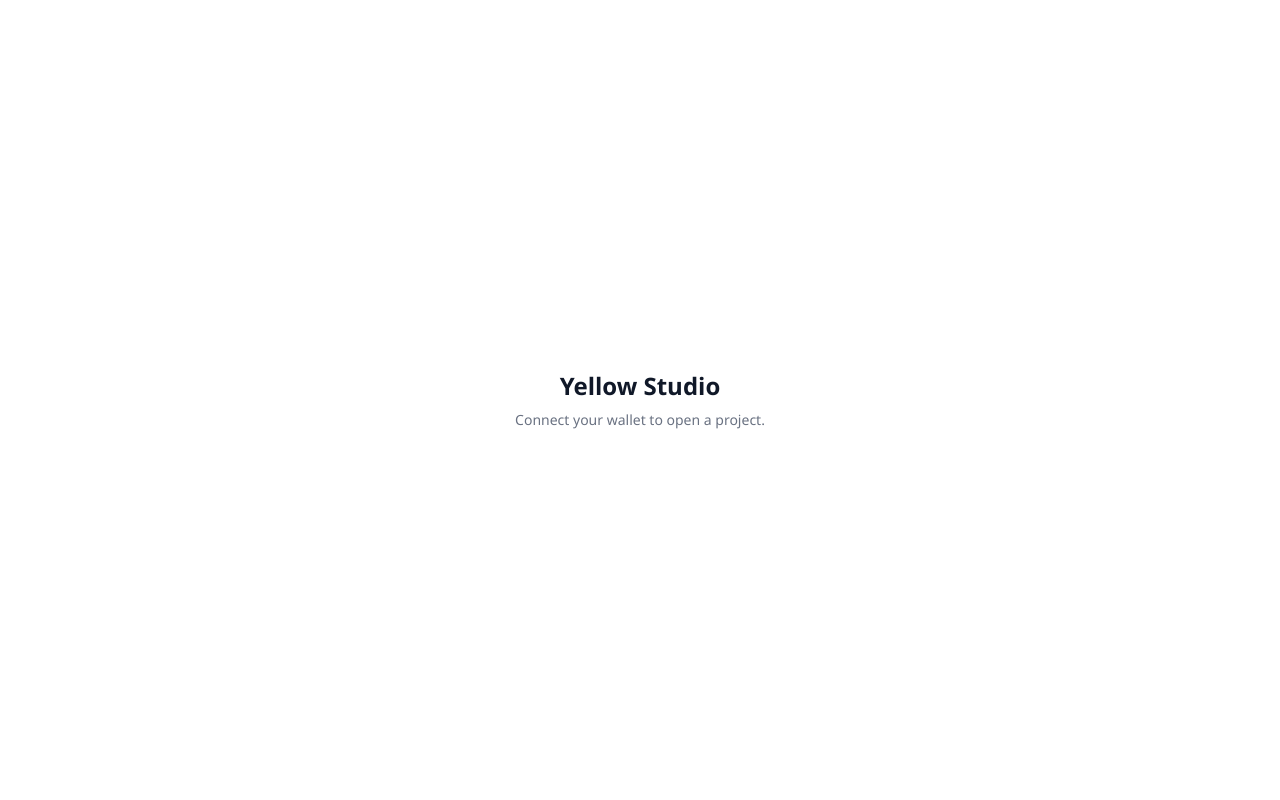
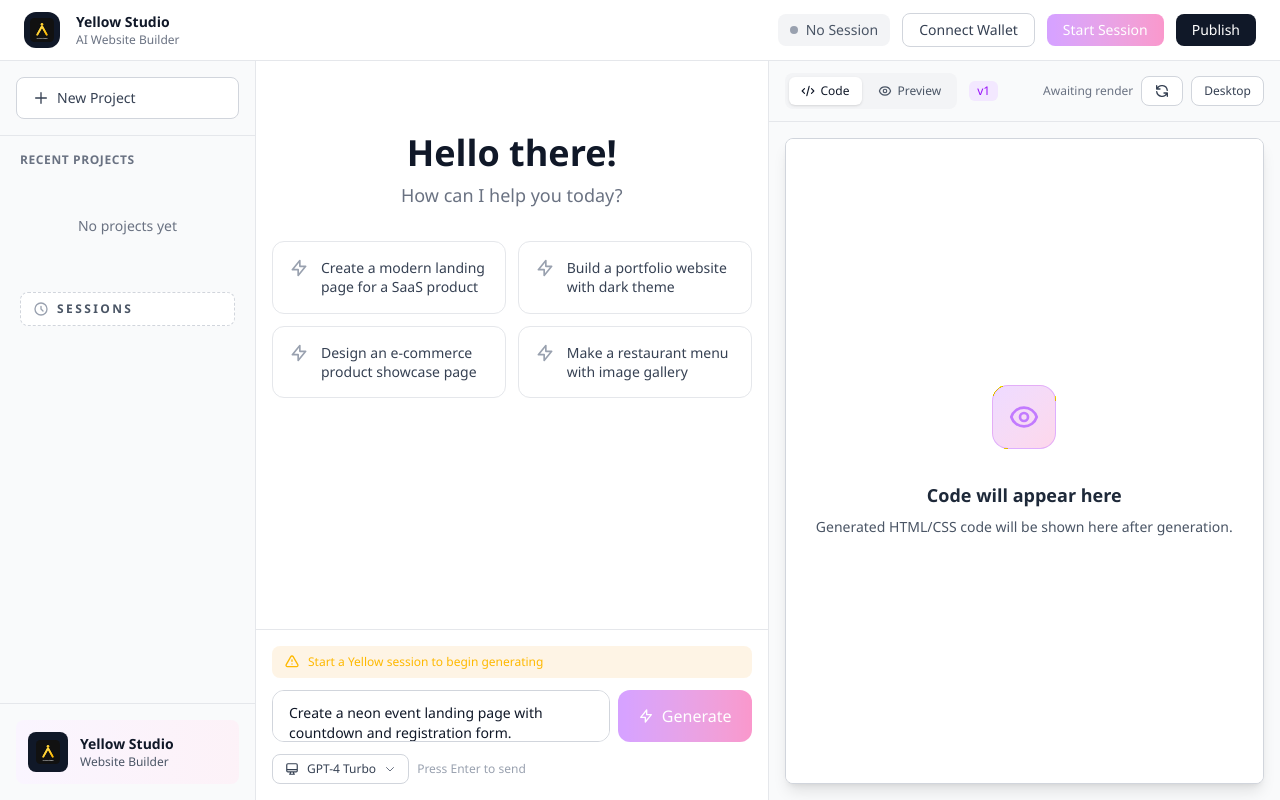
Before and after one commit to satyasandeep007/yellow-studio, a Next.js app: page /user/projects in a window 1280 px wide. Built offline with nearby package versions, Linux system fonts and the light colour scheme.

Commit message:
feat(ui): show full builder shell on /user/projects with empty state

```diff
--- a/app/user/projects/page.tsx
+++ b/app/user/projects/page.tsx
@@ -1,56 +1,163 @@
 "use client";
 
-import { useEffect, useState } from "react";
-import { useRouter } from "next/navigation";
+import { BuilderHeader } from "@/components/BuilderHeader";
+import { ChatPanel } from "@/components/ChatPanel";
+import { PreviewPanel } from "@/components/PreviewPanel";
+import { Sidebar } from "@/components/Sidebar";
+import { WalletModal } from "@/components/WalletModal";
+import { ProjectShell } from "@/components/project/ProjectShell";
+import { useGeneration } from "@/lib/hooks/useGeneration";
+import { useProjects } from "@/lib/hooks/useProjects";
+import { useWalletSession } from "@/lib/hooks/useWalletSession";
+import { useState } from "react";
 
-type EthereumProvider = {
-  request: (args: { method: string; params?: unknown[] }) => Promise<unknown>;
-};
+export default function ProjectsPage() {
+  const [prompt, setPrompt] = useState(
+    "Create a neon event landing page with countdown and registration form."
+  );
+  const [lastUpdatedLabel, setLastUpdatedLabel] = useState("Awaiting render");
+  const [previewMode, setPreviewMode] = useState<"code" | "preview">("code");
+  const [selectedModel, setSelectedModel] = useState<
+    "gpt-4" | "gpt-3.5-turbo" | "gpt-4o"
+  >("gpt-4");
 
-export default function ProjectsIndex() {
-  const router = useRouter();
-  const [status, setStatus] = useState("Checking wallet...");
+  const {
+    hasProvider,
+    walletConnected,
+    walletAddress,
+    walletModalOpen,
+    walletError,
+    sessionActive,
+    sessionBalance,
+    sessionId,
+    sessionTokens,
+    setSessionTokens,
+    setSessionBalance,
+    handleConnectWallet,
+    handleDisconnectWallet,
+    handleConnectMetaMask,
+    handleStartSession,
+    handleEndSession,
+    setWalletModalOpen,
+  } = useWalletSession();
 
-  useEffect(() => {
-    const provider =
-      typeof window !== "undefined"
-        ? (window as { ethereum?: EthereumProvider }).ethereum
-        : undefined;
-    if (!provider) {
-      setStatus("Connect your wallet to open a project.");
-      return;
-    }
+  const {
+    projects,
+    currentProjectId,
+    currentProjectName,
+    messages,
+    setMessages,
+    previewHtml,
+    setPreviewHtml,
+    generationCount,
+    setGenerationCount,
+    projectTokens,
+    setProjectTokens,
+    handleNewProject,
+    handleSelectProject,
+    resetProjectState,
+  } = useProjects({
+    walletConnected,
+    walletAddress,
+    urlProjectId: null,
+  });
 
-    provider
-      .request({ method: "eth_accounts" })
-      .then((accounts) => {
-        const list = Array.isArray(accounts) ? (accounts as string[]) : [];
-        if (!list.length) {
-          setStatus("Connect your wallet to open a project.");
-          return;
-        }
-        return fetch(`/api/db/projects?wallet=${list[0]}`);
+  const canGenerate = walletConnected && sessionActive;
+
+  const { isGenerating, handleGenerate } = useGeneration({
+    canGenerate,
+    prompt,
+    setPrompt,
+    selectedModel,
+    messages,
+    setMessages,
+    previewHtml,
+    setPreviewHtml,
+    currentProjectId,
+    generationCount,
+    setGenerationCount,
+    setLastUpdatedLabel,
+    setPreviewMode,
+    projectTokens,
+    setProjectTokens,
+    sessionTokens,
+    setSessionTokens,
+    sessionId,
+    sessionBalance,
+    setSessionBalance,
+    currentProjectName,
+  });
+
+  const handleCreateProject = () => {
+    if (!walletAddress) return;
+    const projectName = window.prompt("Name your project");
+    if (!projectName?.trim()) return;
+    handleNewProject(projectName.trim())
+      .then(() => {
+        resetProjectState();
+        setPrompt("");
       })
-      .then((res) => (res ? res.json() : null))
-      .then((data) => {
-        const projectId = data?.projects?.[0]?.id;
-        if (projectId) {
-          router.replace(`/user/projects/${projectId}`);
-        } else {
-          setStatus("No projects yet. Create your first project.");
-        }
-      })
-      .catch(() => {
-        setStatus("Connect your wallet to open a project.");
-      });
-  }, [router]);
+      .catch(() => {});
+  };
 
   return (
-    <div className="flex min-h-screen items-center justify-center bg-white px-6">
-      <div className="max-w-md text-center">
-        <h1 className="text-2xl font-semibold text-gray-900">Yellow Studio</h1>
-        <p className="mt-2 text-sm text-gray-500">{status}</p>
-      </div>
-    </div>
+    <ProjectShell
+      header={
+        <BuilderHeader
+          walletConnected={walletConnected}
+          walletAddress={walletAddress}
+          onConnectWallet={handleConnectWallet}
+          onDisconnectWallet={handleDisconnectWallet}
+          sessionActive={sessionActive}
+          sessionBalance={sessionBalance}
+          onStartSession={handleStartSession}
+          onEndSession={handleEndSession}
+          sessionTokens={sessionTokens}
+        />
+      }
+      sidebar={
+        <Sidebar
+          projects={projects.map((project) => ({
+            id: project.id,
+            name: project.name,
+            updatedAt: project.updated_at || "",
+          }))}
+          currentProjectId={currentProjectId || ""}
+          onSelectProject={handleSelectProject}
+          onNewProject={handleCreateProject}
+        />
+      }
+      chat={
+        <ChatPanel
+          prompt={prompt}
+          onPromptChange={setPrompt}
+          onGenerate={handleGenerate}
+          isGenerating={isGenerating}
+          canGenerate={canGenerate && Boolean(currentProjectId)}
+          messages={messages}
+          selectedModel={selectedModel}
+          onModelChange={setSelectedModel}
+        />
+      }
+      preview={
+        <PreviewPanel
+          html={previewHtml}
+          versionLabel={`v${generationCount + 1}`}
+          lastUpdated={lastUpdatedLabel}
+          isStreaming={isGenerating}
+          viewMode={previewMode}
+          onViewModeChange={setPreviewMode}
+        />
+      }
+      walletModal={
+        <WalletModal
+          open={walletModalOpen}
+          onClose={() => setWalletModalOpen(false)}
+          onConnectMetaMask={handleConnectMetaMask}
+          hasProvider={hasProvider}
+          errorMessage={walletError}
+        />
+      }
+    />
   );
 }
```
